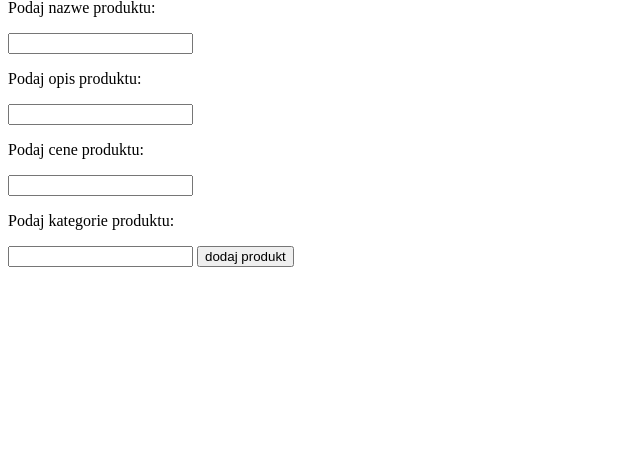
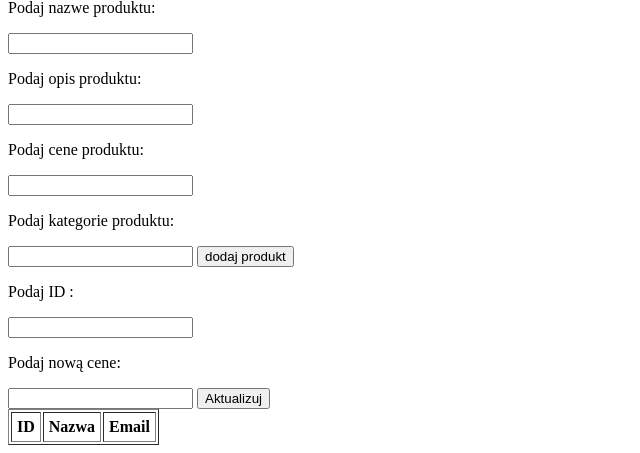
Before and after one commit to lukaszm223/werwer, a PHP site: page /mysqliexample/index.php in a window 1280 px wide. Shown: the part 594-1047 px from the top of the page, without its empty margins (0-640 px from the left). Before the commit the page ends 861 px from the top, so only its background shows below. Run offline with PHP 8.4, Linux system fonts and the light colour scheme; tables that the repository leaves empty or names only in its code hold one stand-in row (values such as "Sample post"); lists and menus that the app fills with data are empty.

Commit message:
Add files via upload

```diff
--- a/mysqliexample/index.php
+++ b/mysqliexample/index.php
@@ -102,6 +102,34 @@ echo "</table>";
     </label>
     <input type="submit" name="dodajprodukt" value="dodaj produkt">
 </form>
+<form method="post" action="aktualizacjaceny.php">
+    <label for="id">
+        <p>Podaj ID :</p>
+        <input type="text" name="id">
+    </label>
+    <label for="nowa_cena">
+        <p>Podaj nową cene:</p>
+        <input type="number" name="nowa_cena">
+    </label>
+    <input type="submit" name="aktualizuj" value="Aktualizuj">
+</form>
+<?php
+$result = mysqli_query($conn, "SELECT * FROM produkty INNER JOIN koszyk ON  ");
+echo "<table border='1' cellpadding='5'>";
+echo "<tr>
+    <th>ID</th>
+    <th>Nazwa</th>
+    <th>Email</th>
+</tr>";
 
+while($wiersz = mysqli_fetch_assoc($result)) {
+    echo "<tr>";
+    echo "<td>".$wiersz['id']."</td>";
+    echo "<td>".$wiersz['nazwa']."</td>";
+    echo "<td>".$wiersz['email']."</td>";
+    echo "</tr>";
+}
+echo "</table>";
+?>
 </body>
 </html>
```
Also changed, not shown: mysqliexample/aktualizacjaceny.php (added, +10 -0 lines).
